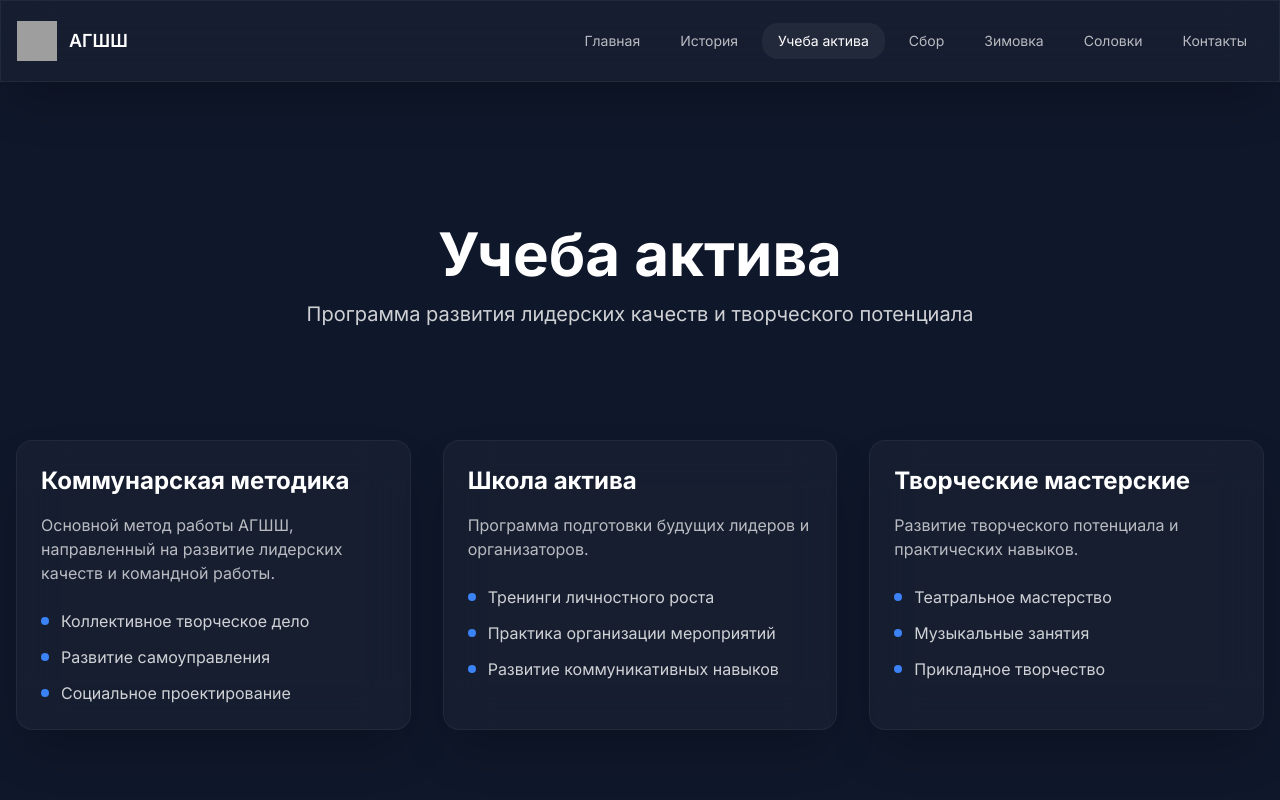
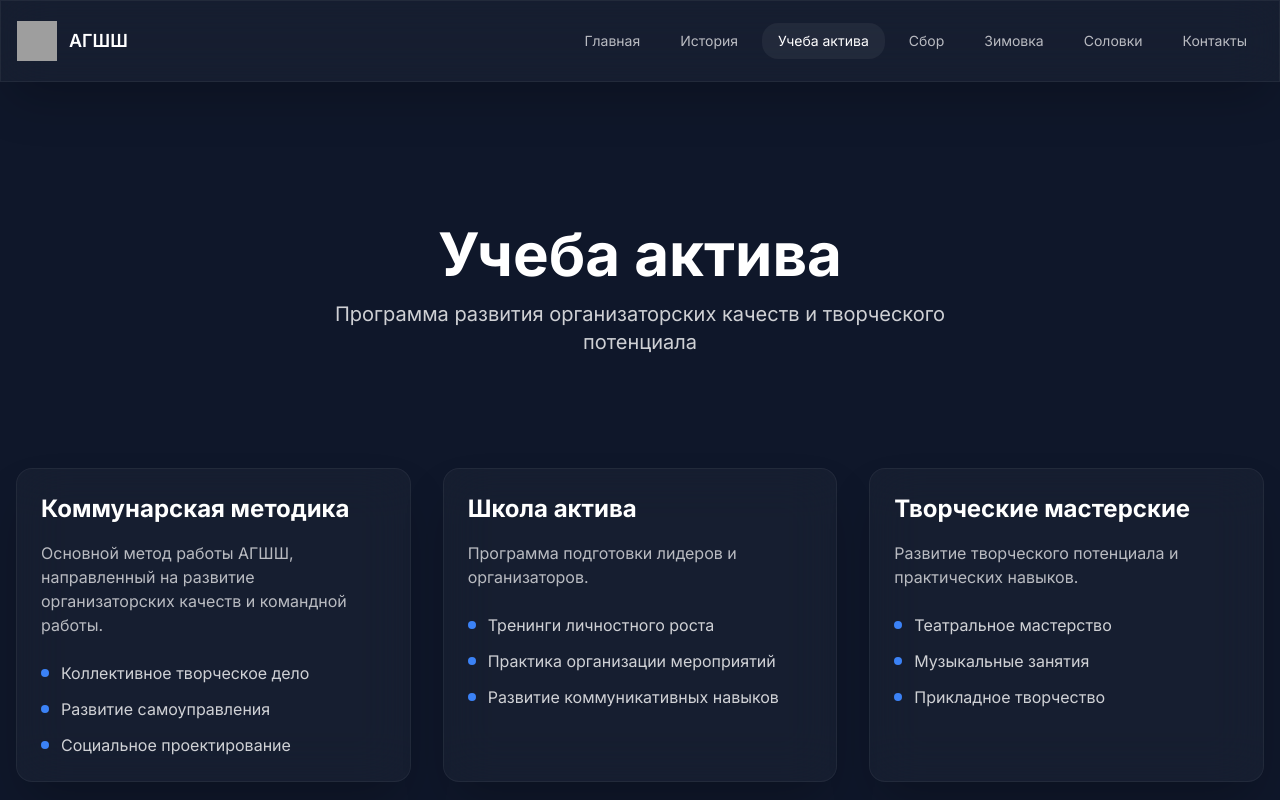
Before and after one commit to Hillwar/Shtab, a Next.js app: page /education in a window 1280 px wide. Shown: the top 800 px of the page. Built offline with nearby package versions, Linux system fonts and the light colour scheme; grey boxes are pictures that could not be loaded.

Commit message:
Обновлены страницы activity, contacts, education, winter и файл content.ts

```diff
--- a/src/app/activity/page.tsx
+++ b/src/app/activity/page.tsx
@@ -9,7 +9,7 @@ export default function ActivityPage() {
     <Layout>
       <PageHeader
         title="Учеба актива"
-        description="Программы развития лидерских качеств и навыков организаторской работы"
+        description="Программы развития организаторских качеств и навыков организаторской работы"
       />
 
       <div className="container mx-auto px-4 py-12">
@@ -25,7 +25,7 @@ export default function ActivityPage() {
               <h2 className="text-2xl font-bold mb-4 text-gradient">О программе</h2>
               <p className="text-white/80">
                 Учеба актива - это комплексная программа, направленная на развитие
-                лидерских качеств, организаторских способностей и навыков работы в команде.
+                организаторских качеств, организаторских способностей и навыков работы в команде.
                 Участники получают практические знания и опыт, необходимые для успешной
                 общественной деятельности.
               </p>
@@ -86,7 +86,7 @@ export default function ActivityPage() {
             <div className="glass-card p-6">
               <h2 className="text-2xl font-bold mb-4 text-gradient">Результаты обучения</h2>
               <ul className="space-y-3 text-white/80">
-                <li>• Развитие лидерских качеств</li>
+                <li>• Развитие организаторских качеств</li>
                 <li>• Навыки организации мероприятий</li>
                 <li>• Опыт командной работы</li>
                 <li>• Практика публичных выступлений</li>
--- a/src/app/contacts/page.tsx
+++ b/src/app/contacts/page.tsx
@@ -65,7 +65,7 @@ export default function ContactsPage() {
               <Clock className="w-8 h-8 text-primary" />
               <h3 className="text-xl font-semibold">Время работы</h3>
               <p className="text-white/70">
-                Пн-Пт: 10:00 - 18:00<br />
+                Пн-Пт: 16:00 - 19:00<br />
                 Сб-Вс: выходной
               </p>
             </div>
--- a/src/app/education/page.tsx
+++ b/src/app/education/page.tsx
@@ -10,7 +10,7 @@ import { FORMS_CONFIG } from '../lib/config'
 const educationPrograms = [
   {
     title: 'Коммунарская методика',
-    description: 'Основной метод работы АГШШ, направленный на развитие лидерских качеств и командной работы.',
+    description: 'Основной метод работы АГШШ, направленный на развитие организаторских качеств и командной работы.',
     features: [
       'Коллективное творческое дело',
       'Развитие самоуправления',
@@ -19,7 +19,7 @@ const educationPrograms = [
   },
   {
     title: 'Школа актива',
-    description: 'Программа подготовки будущих лидеров и организаторов.',
+    description: 'Программа подготовки лидеров и организаторов.',
     features: [
       'Тренинги личностного роста',
       'Практика организации мероприятий',
@@ -141,7 +141,7 @@ export default function EducationPage() {
     <Layout>
       <PageHeader
         title="Учеба актива"
-        description="Программа развития лидерских качеств и творческого потенциала"
+        description="Программа развития организаторских качеств и творческого потенциала"
       />
 
       {/* Programs grid */}
--- a/src/app/lib/constants/content.ts
+++ b/src/app/lib/constants/content.ts
@@ -49,7 +49,7 @@ export const MAIN_PAGE = {
   directions: [
     {
       title: 'Учеба актива',
-      description: 'Программа развития лидерских качеств',
+      description: 'Программа развития организаторских качеств',
       icon: '📚',
       link: '/education',
       order: 1
@@ -109,7 +109,7 @@ export const HISTORY = {
 
 export const SENIOR_CAMP = {
   title: 'Сбор старшеклассников',
-  description: 'Легендарный летний сбор АГШШ на Копачёвской поляне',
+  description: 'Палаточный летний сбор АГШШ на Копачёвской поляне',
   features: [
     {
       title: 'Традиции сбора',
@@ -165,7 +165,7 @@ export const SOLOVKI = {
 
 export const ACTIVITIES = {
   title: 'Учеба актива',
-  description: 'Программа развития лидерских качеств',
+  description: 'Программа развития организаторских качеств',
   schedule: [
     {
       day: 'Понедельник',
--- a/src/app/winter/page.tsx
+++ b/src/app/winter/page.tsx
@@ -132,7 +132,7 @@ export default function WinterPage() {
             <div className="glass-card p-6">
               <h2 className="text-2xl font-bold mb-4 text-gradient">О Зимовке</h2>
               <p className="text-white/80">
-                Зимовка - это уникальное дело АГШШ, направленное на развитие актива АГШШ, которое проводится в зимний период.
+                Зимовка - это учеба состава АГШШ, которое проводится в зимний период.
                 Это время активного отдыха, обучения и развития в атмосфере зимней сказки.
               </p>
             </div>
```
Also changed, not shown: 1 other file (tests, documents, lock files or other folders).
